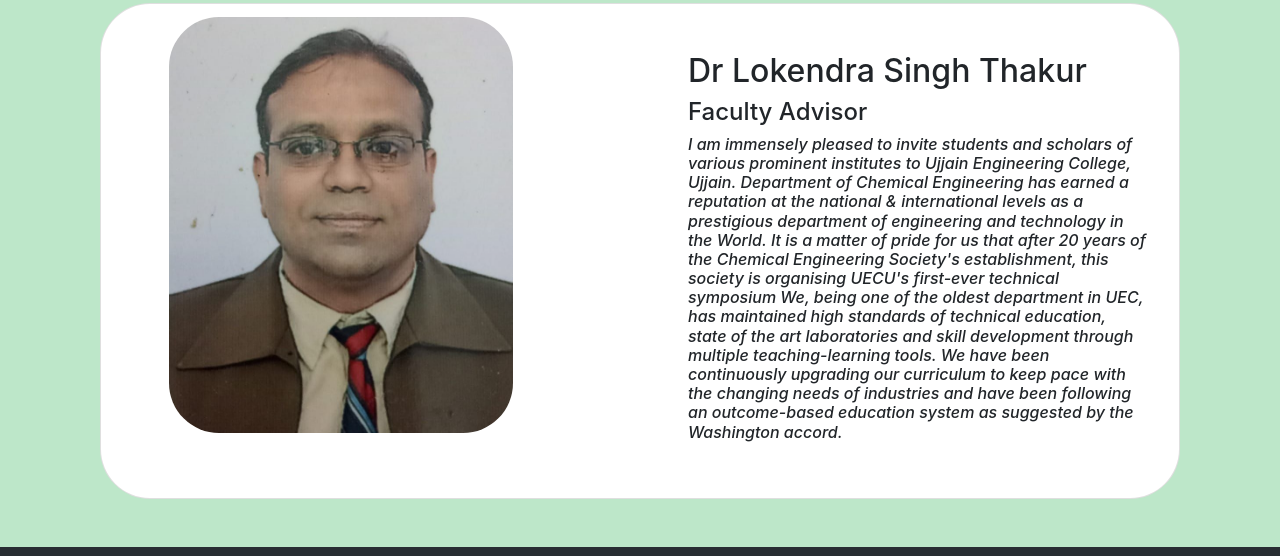
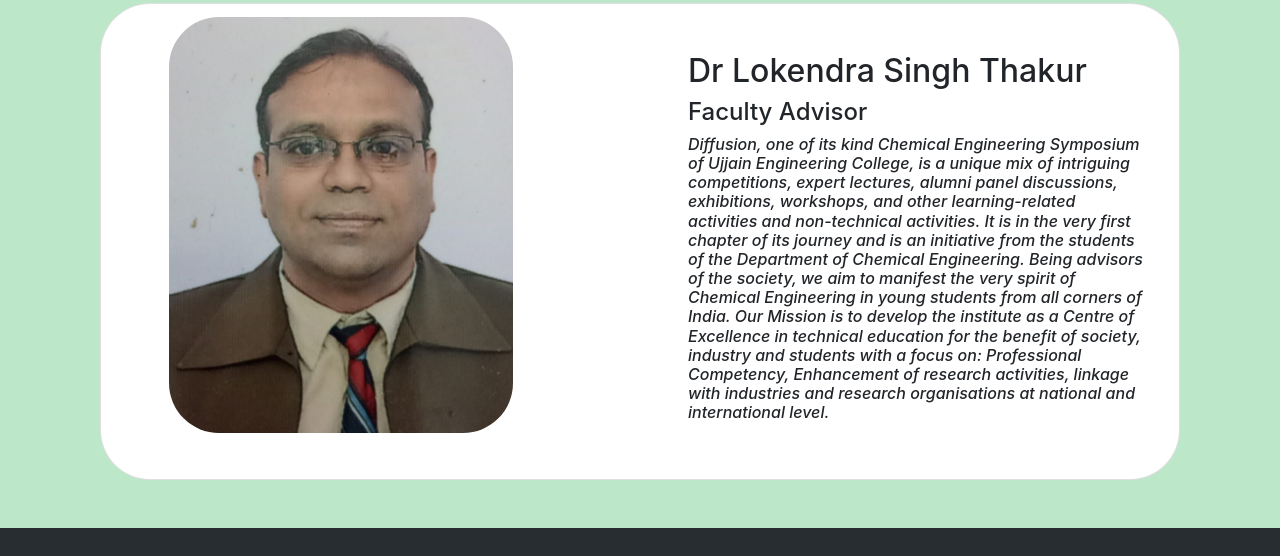
Before and after one commit to Cheso-UEC/cheso, a plain HTML site: page faculty.html in a window 1280 px wide. Shown: the part 1377-1933 px from the top of the page. Drawn offline with nearby package versions, Linux system fonts and the light colour scheme.

Commit message:
Add files via upload

```diff
--- a/faculty.html
+++ b/faculty.html
@@ -119,7 +119,7 @@
                             </h2>
                             <h4>Faculty Advisor</h4>
                             <div class="qual">
-                                <h6><em>I am immensely pleased to invite students and scholars of various prominent institutes to Ujjain Engineering College, Ujjain. Department of Chemical Engineering has earned a reputation at the national & international levels as a prestigious department of engineering and technology in the World. It is a matter of pride for us that after 20 years of the Chemical Engineering Society's establishment, this society is organising UECU's first-ever technical symposium We, being one of the oldest department in UEC, has maintained high standards of technical education, state of the art laboratories and skill development through multiple teaching-learning tools. We have been continuously upgrading our curriculum to keep pace with the changing needs of industries and have been following an outcome-based education system as suggested by the Washington accord.</em></h6>
+                                <h6><em>Diffusion, one of its kind Chemical Engineering Symposium of Ujjain Engineering College, is a unique mix of intriguing competitions, expert lectures, alumni panel discussions, exhibitions, workshops, and other learning-related activities and non-technical activities. It is in the very first chapter of its journey and is an initiative from the students of the Department of Chemical Engineering. Being advisors of the society, we aim to manifest the very spirit of Chemical Engineering in young students from all corners of India. Our Mission is to develop the institute as a Centre of Excellence in technical education for the benefit of society, industry and students with a focus on: Professional Competency, Enhancement of research activities, linkage with industries and research organisations at national and international level.</em></h6>
                                 <!-- <h6><em>B.Tech Electronics and Communication</em></h6>
                           <h6><em>2020-present</em></h6> -->
                             </div>
```
